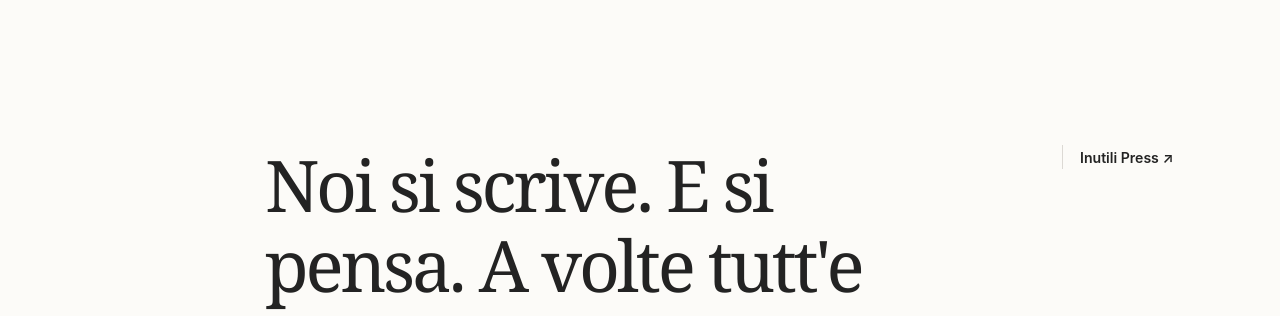
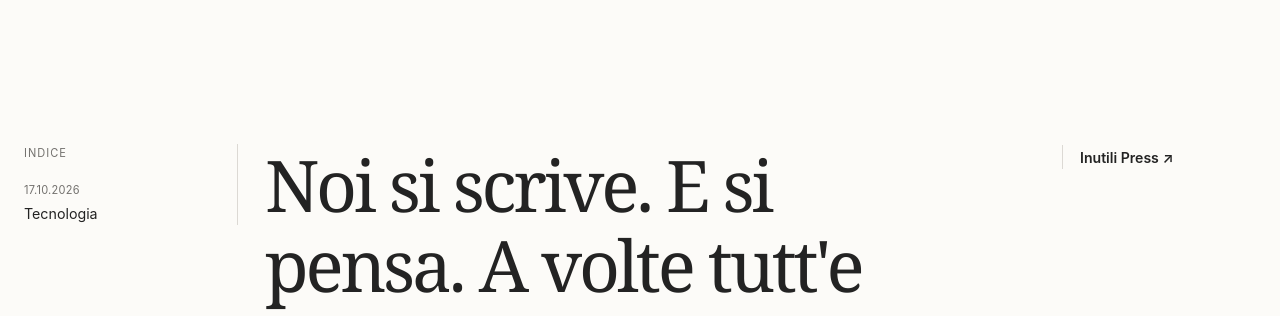
Before and after one commit to simoneseverini/tinchetanche, a Jekyll site: the page built from index.html, in a window 1280 px wide. Shown: the top 316 px of the page. Built offline with Jekyll 4.4.1, drawn with Linux system fonts in a browser that asks for light colours.

Commit message:
Add files via upload

```diff
--- a/index.html
+++ b/index.html
@@ -14,16 +14,32 @@
 <body>
   <a class="skip-link" href="#scritti">Vai agli scritti</a>
   <!-- Inutili Press: discreta nota editoriale, sempre visibile durante la lettura. -->
-  <aside class="imprint-note" aria-label="Inutili Press">
+  <aside class="imprint-note" aria-label="La casa editrice Inutili Press">
     <a class="imprint-note__link" href="https://inutilipress.com/" rel="external">Inutili Press <span aria-hidden="true">↗</span></a>
   </aside>
+  {% assign articoli = site.posts | sort: 'date' | reverse %}
+  <nav class="site-index" aria-label="Indice degli scritti">
+    <details class="site-index__details" open>
+      <summary>Indice</summary>
+      <p class="site-index__heading" aria-hidden="true">Indice</p>
+      <ol class="site-index__list">
+        {% for post in articoli %}
+          <li>
+            <a href="#articolo-{{ post.slug }}" data-entry-link>
+              <time datetime="{{ post.date | date: '%Y-%m-%d' }}">{{ post.date | date: '%d.%m.%Y' }}</time>
+              <span>{{ post.title | escape }}</span>
+            </a>
+          </li>
+        {% endfor %}
+      </ol>
+    </details>
+  </nav>
   <main class="page">
     <header class="masthead">
       <h1>Noi si scrive. E si pensa. A volte tutt'e due. Ma non sempre.</h1>
     </header>
 
     <section id="scritti" aria-label="Storie, opinioni e idee" class="feed">
-      {% assign articoli = site.posts | sort: 'date' | reverse %}
       {% for post in articoli %}
         <article class="entry" lang="{{ post.lang | default: 'it' }}" id="articolo-{{ post.slug }}">
           <div class="meta">
@@ -47,35 +63,61 @@
   </main>
 
   <script>
-    // Gli articoli sono ordinati per data da GitHub Pages.
-    // Ne mostriamo quattro alla volta, poi altri quattro scorrendo.
+    // Progressive reveal. Archive links also work for not-yet-visible articles.
     (function () {
       const articles = [...document.querySelectorAll('.entry')];
       const trigger = document.getElementById('load-trigger');
+      const indexMenu = document.querySelector('.site-index__details');
       const batchSize = 4;
-      let visible = Math.min(batchSize, articles.length);
+      let visible = articles.length;
+      let observer;
+      const narrowScreen = window.matchMedia('(max-width: 1249px)');
+      function updateIndexMode() {
+        if (indexMenu) indexMenu.open = !narrowScreen.matches;
+      }
+      updateIndexMode();
+      if (narrowScreen.addEventListener) narrowScreen.addEventListener('change', updateIndexMode);
+      else if (narrowScreen.addListener) narrowScreen.addListener(updateIndexMode);
 
-      if (!('IntersectionObserver' in window) || articles.length <= batchSize) {
-        trigger.hidden = true;
-        return;
-      }
-
-      articles.forEach((article, index) => {
-        if (index >= visible) article.hidden = true;
-      });
-
-      const observer = new IntersectionObserver((entries) => {
-        if (!entries.some(entry => entry.isIntersecting)) return;
-        const next = Math.min(visible + batchSize, articles.length);
+      function showThrough(index) {
+        const next = Math.min(articles.length, Math.max(visible, index + 1));
         for (let i = visible; i < next; i++) articles[i].hidden = false;
         visible = next;
         if (visible === articles.length) {
-          observer.disconnect();
+          if (observer) observer.disconnect();
           trigger.hidden = true;
         }
-      }, { rootMargin: '600px 0px' });
+      }
+      function goToHash() {
+        if (!location.hash) return;
+        const id = decodeURIComponent(location.hash.slice(1));
+        const i = articles.findIndex(article => article.id === id);
+        if (i === -1) return;
+        showThrough(i);
+        requestAnimationFrame(() => articles[i].scrollIntoView({ block: 'start' }));
+      }
 
-      observer.observe(trigger);
+      if ('IntersectionObserver' in window && articles.length > batchSize) {
+        visible = batchSize;
+        articles.forEach((article, i) => { if (i >= visible) article.hidden = true; });
+        observer = new IntersectionObserver(entries => {
+          if (entries.some(entry => entry.isIntersecting)) showThrough(visible + batchSize - 1);
+        }, { rootMargin: '600px 0px' });
+        observer.observe(trigger);
+      } else {
+        trigger.hidden = true;
+      }
+
+      document.querySelectorAll('[data-entry-link]').forEach(link => {
+        link.addEventListener('click', () => {
+          const id = decodeURIComponent(link.hash.slice(1));
+          const i = articles.findIndex(article => article.id === id);
+          if (i >= 0) showThrough(i);
+          if (indexMenu && narrowScreen.matches) indexMenu.open = false;
+        });
+      });
+      window.addEventListener('hashchange', goToHash);
+      if (location.hash) goToHash();
     })();
   </script>
 </body>
--- a/style.css
+++ b/style.css
@@ -155,3 +155,95 @@
 }
 
 @media (prefers-reduced-motion: reduce) { html { scroll-behavior: auto; } }
+
+/* Archivio degli scritti: fisso a sinistra, senza rubare spazio ai testi. */
+.site-index {
+  position: fixed;
+  z-index: 9;
+  top: 144px;
+  left: max(24px, calc((100vw - 1400px) / 2));
+  width: 214px;
+  max-height: calc(100vh - 168px);
+  padding: 2px 17px 2px 0;
+  overflow-y: auto;
+  overscroll-behavior: contain;
+  border-right: 1px solid var(--line);
+  background: var(--paper);
+  font-family: -apple-system, BlinkMacSystemFont, 'Segoe UI', sans-serif;
+}
+.site-index__details > summary { display: none; }
+.site-index__heading {
+  margin: 0 0 23px;
+  color: var(--muted);
+  font-size: .69rem;
+  letter-spacing: .09em;
+  text-transform: uppercase;
+}
+.site-index__list {
+  display: block;
+  margin: 0;
+  padding: 0;
+  list-style: none;
+}
+.site-index__list li + li { margin-top: 20px; }
+.site-index__list a {
+  display: block;
+  color: var(--ink);
+  text-decoration: none;
+  line-height: 1.35;
+  font-size: .89rem;
+  overflow-wrap: anywhere;
+}
+.site-index__list a:hover span,
+.site-index__list a:focus-visible span { text-decoration: underline; text-underline-offset: 4px; }
+.site-index__list time {
+  display: block;
+  margin-bottom: 6px;
+  color: var(--muted);
+  font-size: .69rem;
+  letter-spacing: .025em;
+}
+.site-index__list span { display: block; }
+.entry { scroll-margin-top: 26px; }
+
+/* Sul telefono o su schermi più stretti: indice compatto sempre accessibile. */
+@media (max-width: 1249px) {
+  .site-index {
+    top: 14px;
+    left: 16px;
+    width: auto;
+    max-height: none;
+    padding: 0;
+    overflow: visible;
+    border: 0;
+    background: transparent;
+  }
+  .site-index__heading { display: none; }
+  .site-index__details > summary {
+    display: block;
+    width: fit-content;
+    padding: 9px 14px;
+    border: 1px solid var(--line);
+    background: var(--paper);
+    color: var(--ink);
+    font-size: .8rem;
+    list-style: none;
+    cursor: pointer;
+  }
+  .site-index__details > summary::-webkit-details-marker { display: none; }
+  .site-index__list {
+    display: none;
+    position: absolute;
+    top: 42px;
+    left: 0;
+    width: min(310px, calc(100vw - 32px));
+    max-height: min(65vh, 540px);
+    overflow-y: auto;
+    padding: 18px;
+    background: var(--paper);
+    border: 1px solid var(--line);
+    box-shadow: 0 14px 35px rgba(0,0,0,.08);
+  }
+  .site-index__details[open] .site-index__list { display: block; }
+}
+@media print { .site-index { display: none; } }
```
Also changed, not shown: LEGGIMI.txt (+32 -23 lines).
